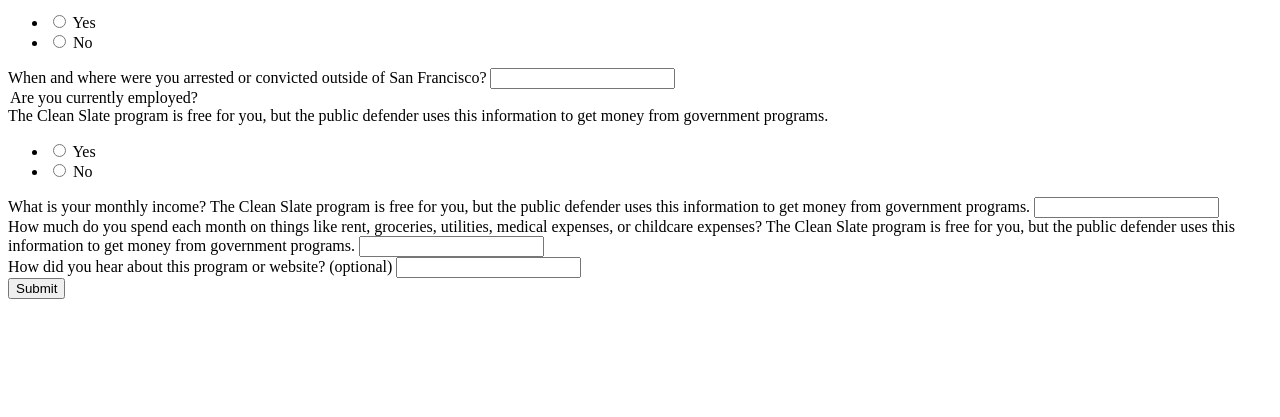
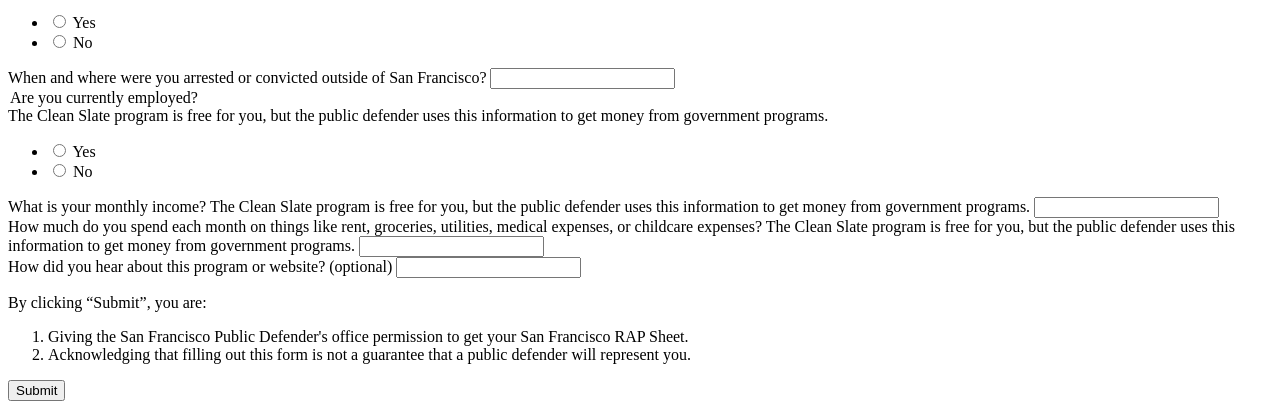
Before and after one commit to codeforamerica/typeseam, a Python web app: template typeseam/templates/forms/sanfrancisco.html in a window 1280 px wide. Shown: the part 1035-1452 px from the top of the page. Before the commit the page ends 1334 px from the top, so only its background shows below. Run offline with Jinja, Linux system fonts and the light colour scheme; the template is opened without the code that fills it, so the values that code supplies are empty.

Commit message:
add consent language to submit button, ingore comps folder

```diff
--- a/typeseam/templates/forms/sanfrancisco.html
+++ b/typeseam/templates/forms/sanfrancisco.html
@@ -396,6 +396,15 @@
 			<input type="text" name="how_did_you_hear" value="">
 		</label>
 	</div>
+	<div class="note">
+		<p>
+			By clicking “Submit”,  you are:
+		</p>
+		<ol>
+			<li>Giving the San Francisco Public Defender's office permission to get your San Francisco RAP Sheet.</li>
+			<li>Acknowledging that filling out this form is not a guarantee that a public defender will represent you.</li>
+		</ol>
+	</div>
 
 	<button type="submit">Submit</button>
 </form>
```
Also changed, not shown: frontend/less/forms.less (+8 -0 lines), 1 other file.
